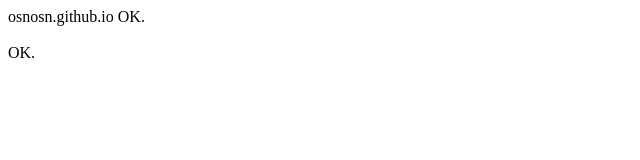
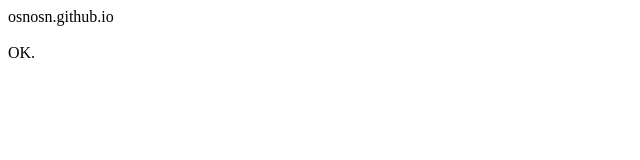
Before and after one commit to osnosn/osnosn.github.io, a plain HTML site: page docs/index.html in a window 1280 px wide. Shown: the full height of the page, 0-640 px from the left. Drawn offline with Linux system fonts and the light colour scheme.

Commit message:
Update index.html

```diff
--- a/docs/index.html
+++ b/docs/index.html
@@ -1,6 +1,6 @@
 <html>
   <body>
-    osnosn.github.io OK.
+    osnosn.github.io
     <br><br>
     OK.
   </body>
```
